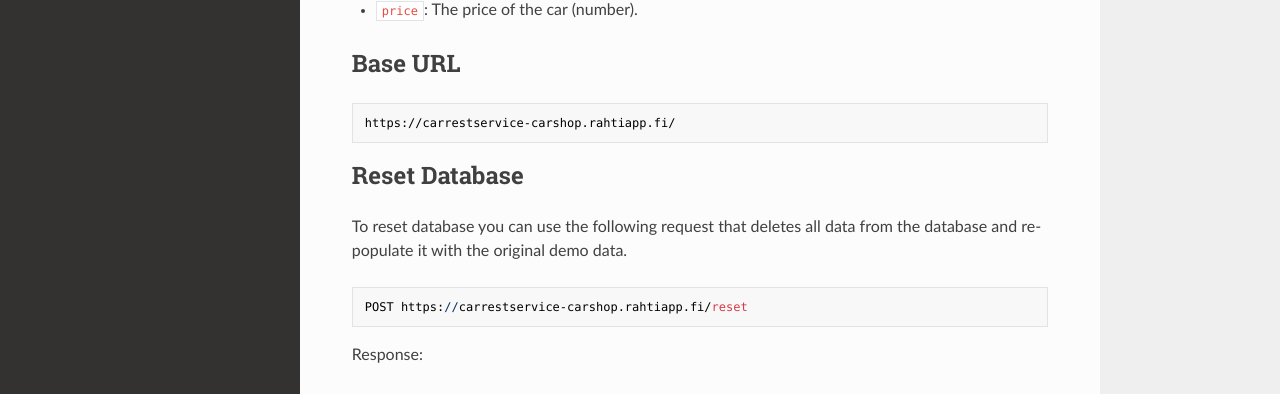
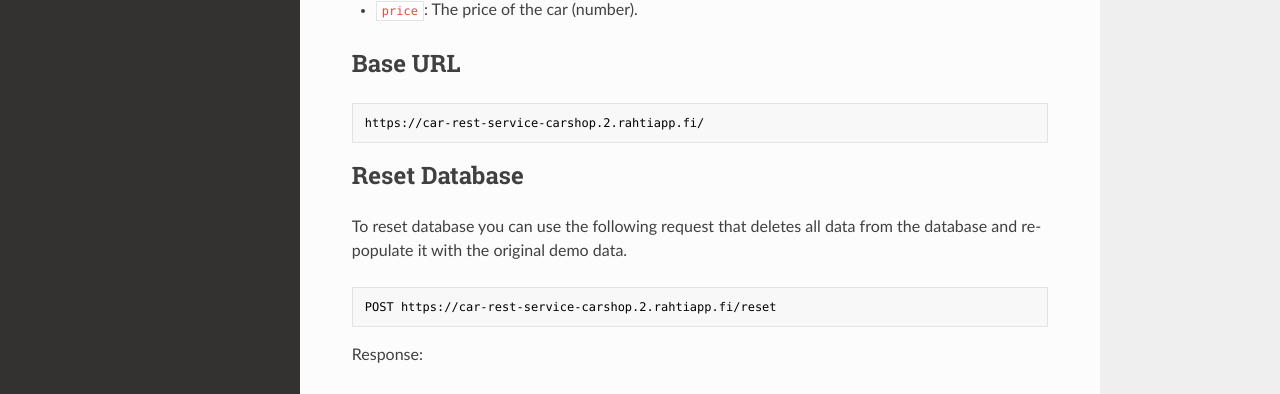
Before and after one commit to juhahinkula/carshopdocs, an MkDocs documentation site: the page built from docs/index.md, in a window 1280 px wide and 1224 px high. Shown: the part 608-1002 px from the top of the window. Built offline with MkDocs 1.6.1, drawn with Linux system fonts in a browser that asks for light colours; nearby versions of some CDN libraries; a script that is not in the unit is left out; some of the changed lines change nothing that is shown.

Commit message:
url updated

````diff
--- a/docs/index.md
+++ b/docs/index.md
@@ -20,14 +20,14 @@
 
 ## Base URL
 ```
-https://carrestservice-carshop.rahtiapp.fi/
+https://car-rest-service-carshop.2.rahtiapp.fi/
 ```
 
 ## Reset Database
 To reset database you can use the following request that deletes all data from the database and re-populate it with the original demo data.
 
 ```
-POST https://carrestservice-carshop.rahtiapp.fi/reset
+POST https://car-rest-service-carshop.2.rahtiapp.fi/reset
 ```
 Response:
 
````
Also changed, not shown: site/index.html, 1 other file.
